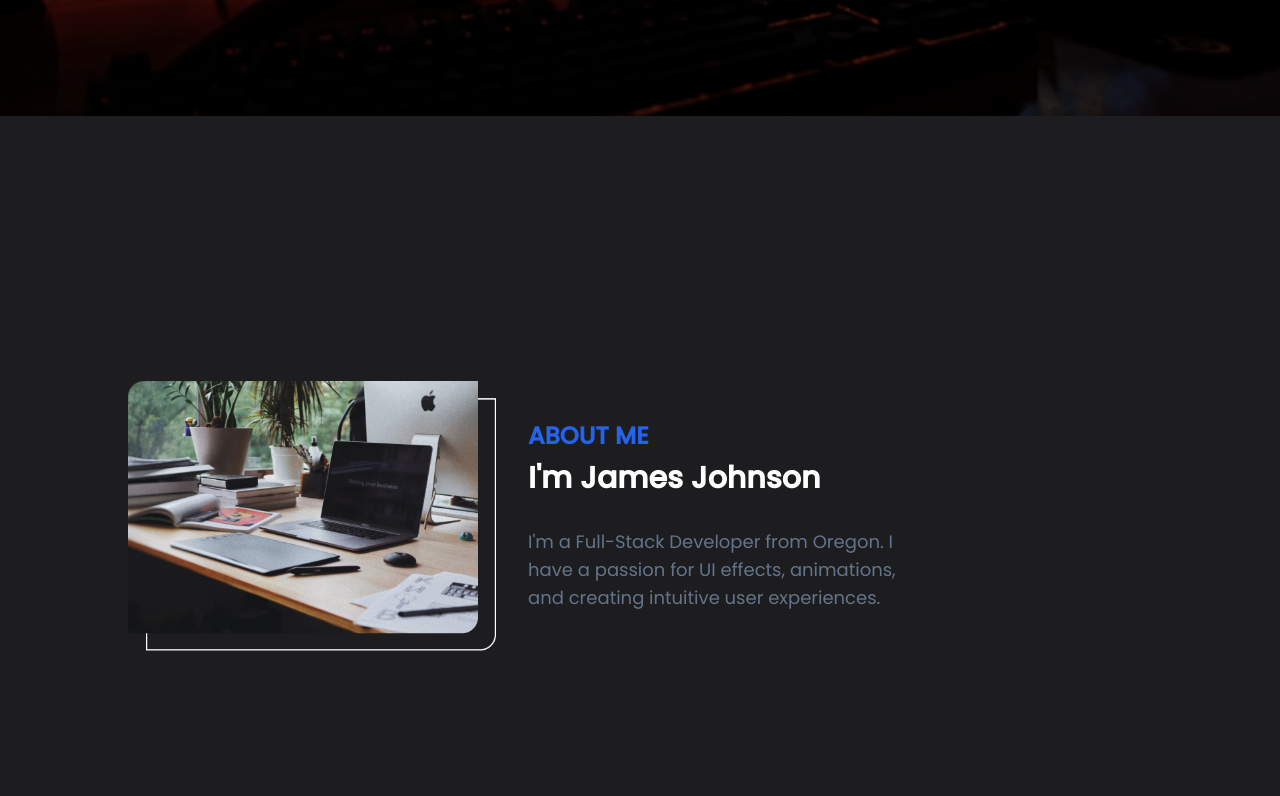
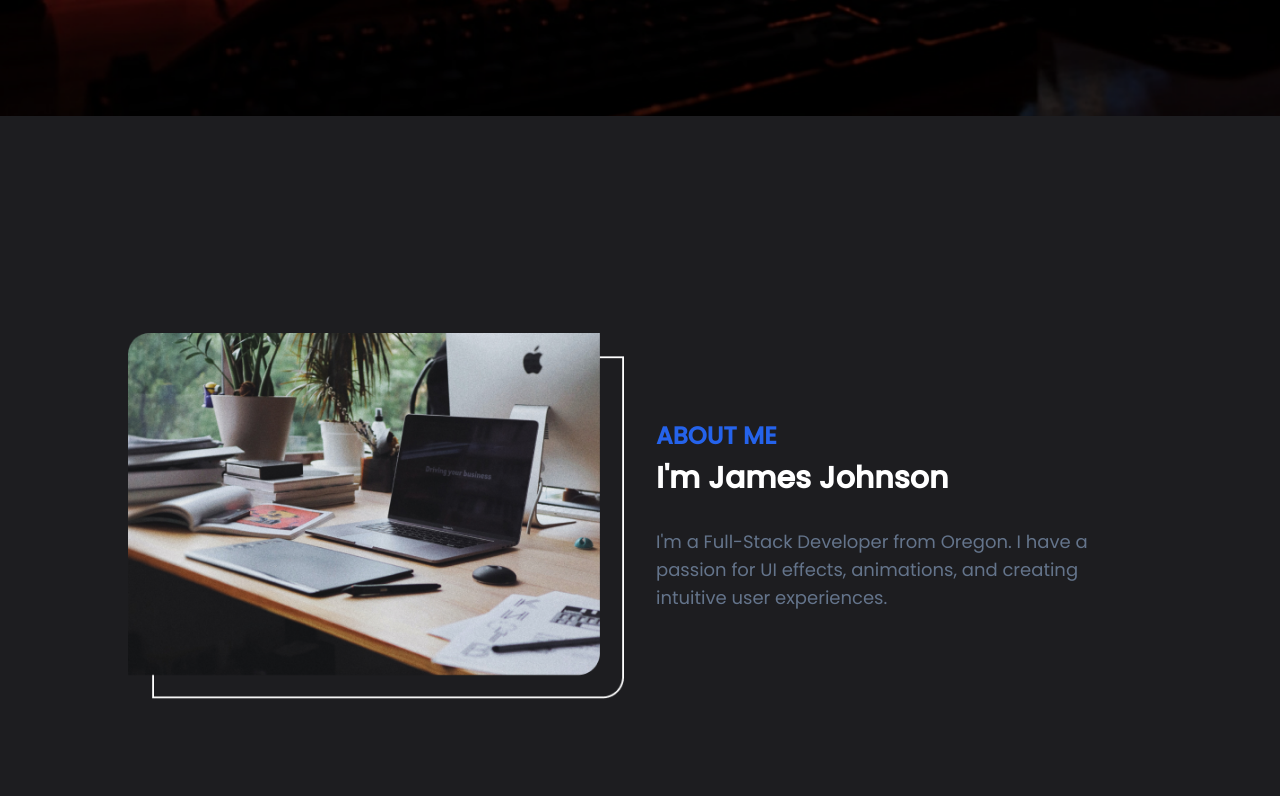
Before and after one commit to james-jhnsn/portfolio-site-main, a React (Create React App) app: page / in a window 1280 px wide. Shown: the part 684-1480 px from the top of the page. Built offline with nearby package versions, Linux system fonts and the light colour scheme.

Commit message:
testing 123

```diff
--- a/src/components/About.jsx
+++ b/src/components/About.jsx
@@ -22,7 +22,7 @@ const About = () => {
         // </div>
 
 
-          <div name='ABOUT' className="grid grid-cols-1 md:grid-cols-2 items-center gap-8 py-16 px-32 h-screen max-w-screen-lg">
+          <div name='ABOUT' className="grid grid-cols-1 md:grid-cols-2 items-center gap-8 py-16 px-32 h-screen">
              <img src={aboutImage} alt="" data-aos="fade-up" data-aos-delay="400" />
              <div data-aos="fade-down" data-aos-delay="600">
                 <h3 className="font-bold text-blue-600 text-2xl">ABOUT ME</h3>
```
